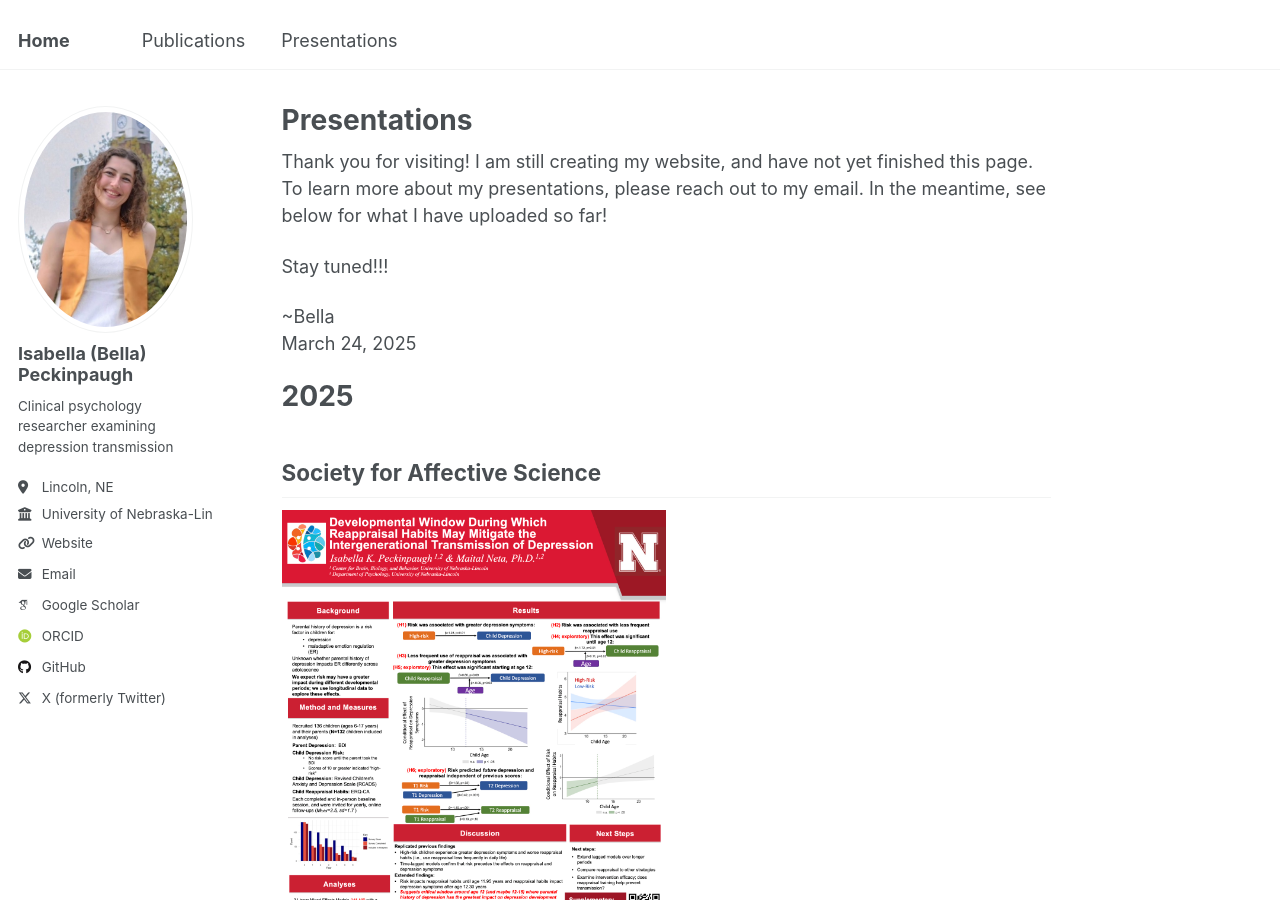
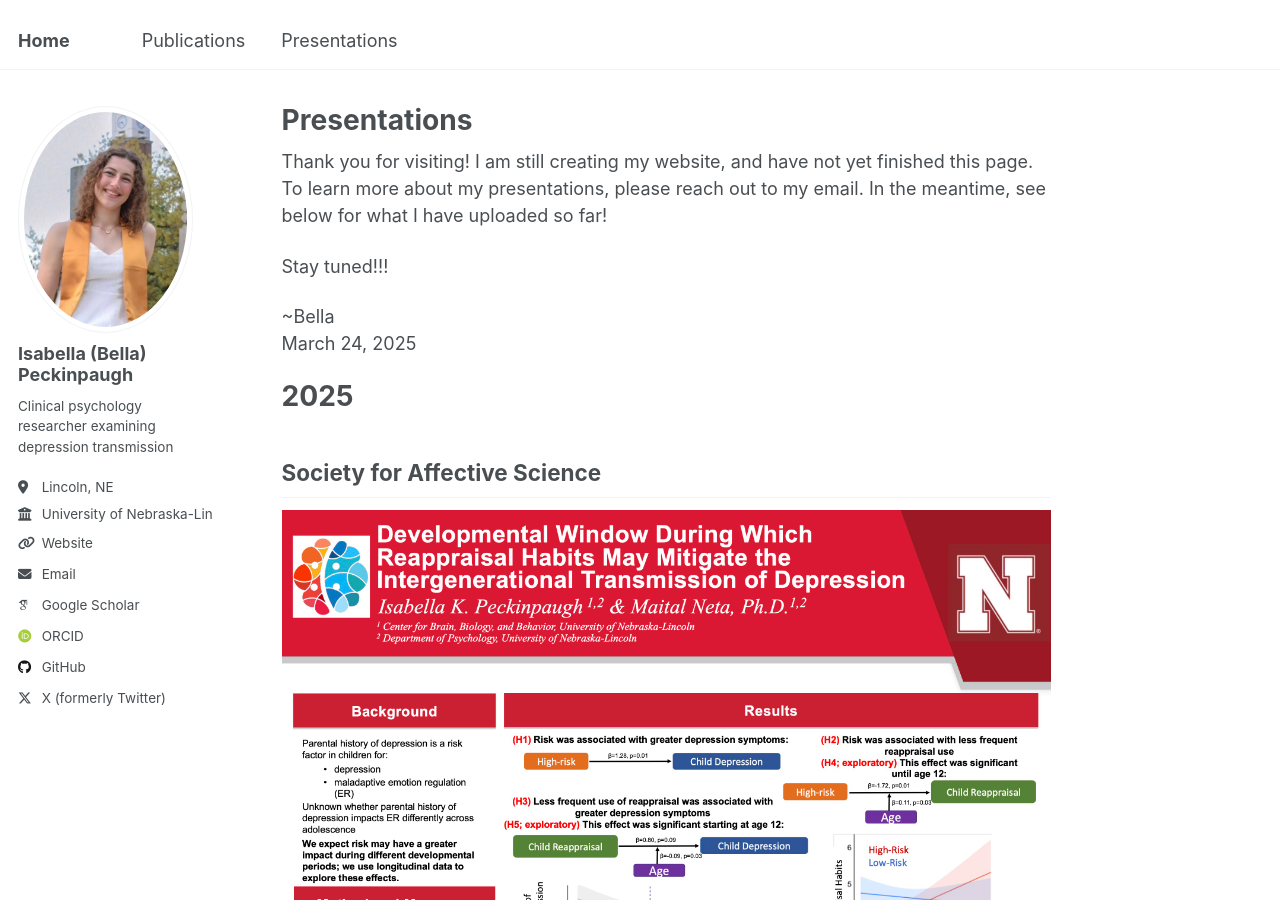
Before and after one commit to bellapeckinpaugh/bellapeckinpaugh.github.io, a Jekyll site: the page built from _pages/presentations.md, in a window 1280 px wide and 900 px high. Built offline with Jekyll 4.4.1, drawn with Linux system fonts in a browser that asks for light colours; some web fonts are replaced.

Commit message:
Update presentations.md

```diff
--- a/_pages/presentations.md
+++ b/_pages/presentations.md
@@ -21,5 +21,5 @@ March 24, 2025
 
 ## Society for Affective Science
 
-<p align="left"><img src='/images/Peckinpaugh_SAS25.jpg' width="50%"> <br>
+<p align="left"><img src='/images/Peckinpaugh_SAS25.jpg' width="100%"> <br>
   Contact me for access to the supplementary materials!
```
